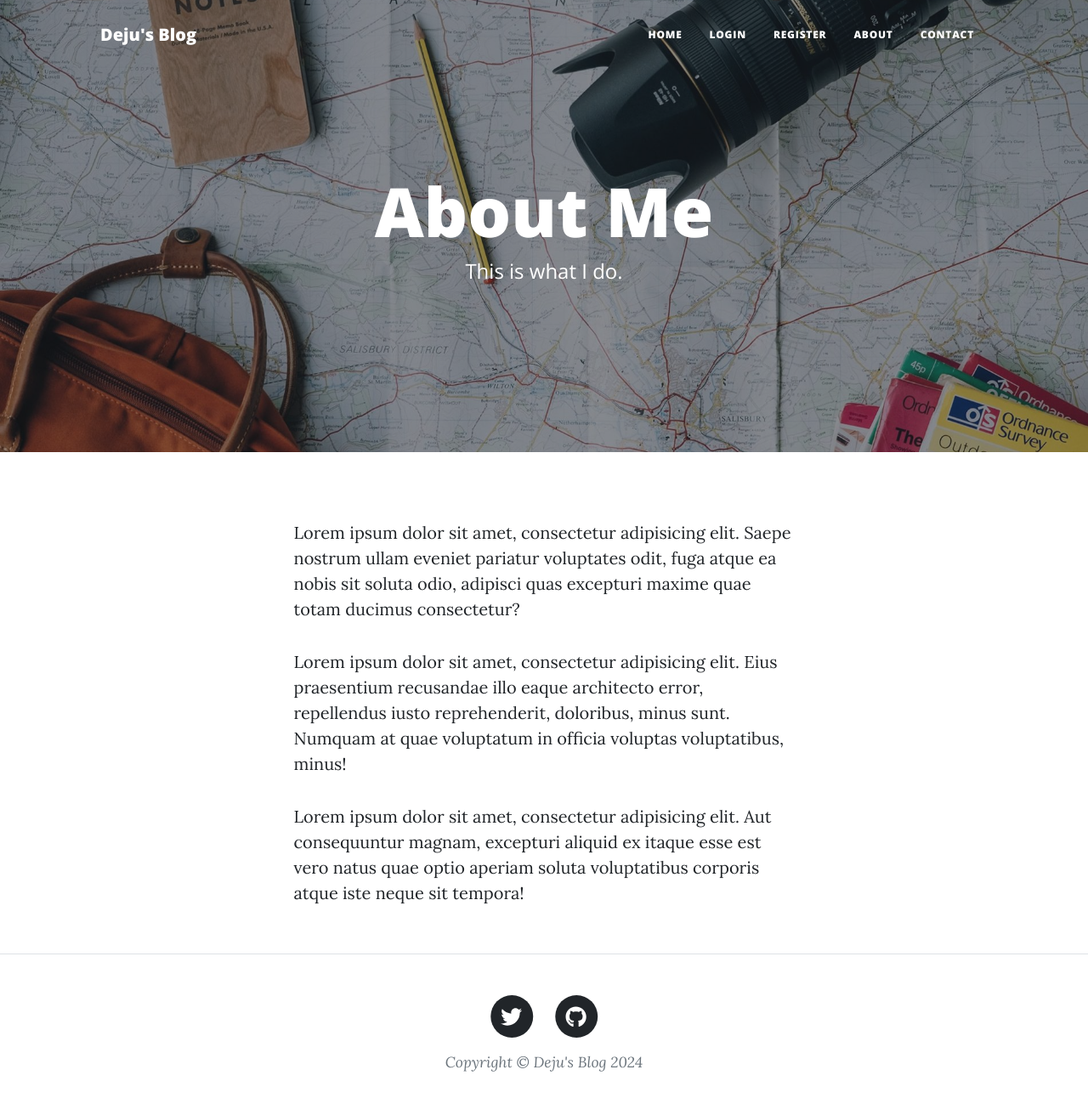
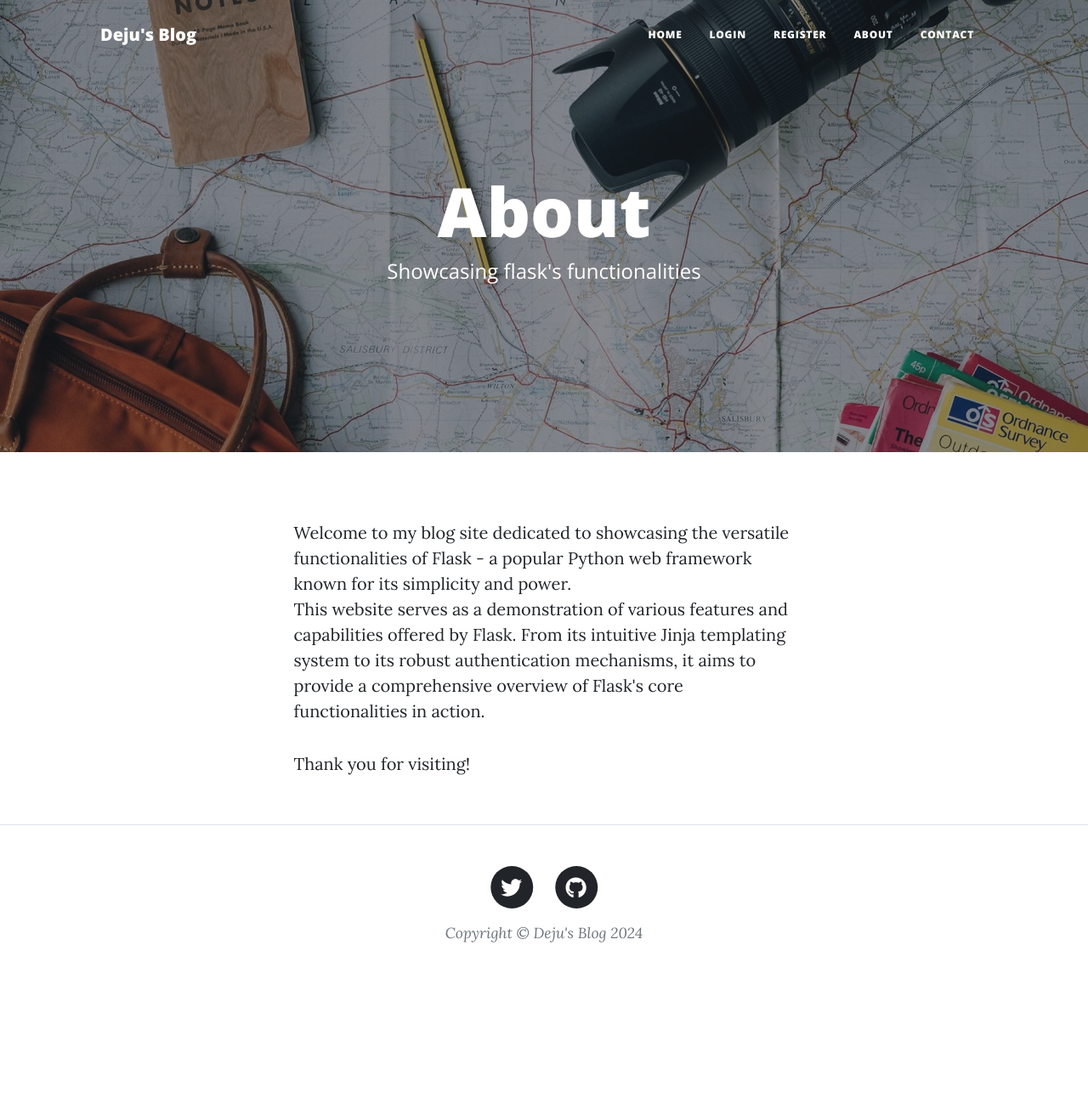
Before and after one commit to DejusDevspace/flask-blog-webstite, a Flask app: page /about in a window 1280 px wide. Shown: the whole page at 85% size. After the commit the page ends 1109 px from the top, so only its background shows below. Run offline with Flask 3, Linux system fonts and the light colour scheme; some libraries are stand-ins or nearby versions.

Commit message:
Update database config - No deployment

```diff
--- a/main.py
+++ b/main.py
@@ -49,7 +49,7 @@ class Base(DeclarativeBase):
     pass
 
 
-app.config['SQLALCHEMY_DATABASE_URI'] = os.environ.get('SQLALCHEMY_DATABASE_URI', 'sqlite:///posts.db')
+app.config['SQLALCHEMY_DATABASE_URI'] = os.environ.get('SQLALCHEMY_DATABASE_URI')
 db = SQLAlchemy(model_class=Base)
 db.init_app(app)
 
--- a/templates/about.html
+++ b/templates/about.html
@@ -9,8 +9,8 @@
     <div class="row gx-4 gx-lg-5 justify-content-center">
       <div class="col-md-10 col-lg-8 col-xl-7">
         <div class="page-heading">
-          <h1>About Me</h1>
-          <span class="subheading">This is what I do.</span>
+          <h1>About</h1>
+          <span class="subheading">Showcasing flask's functionalities</span>
         </div>
       </div>
     </div>
@@ -22,22 +22,14 @@
     <div class="row gx-4 gx-lg-5 justify-content-center">
       <div class="col-md-10 col-lg-8 col-xl-7">
         <p>
-          Lorem ipsum dolor sit amet, consectetur adipisicing elit. Saepe
-          nostrum ullam eveniet pariatur voluptates odit, fuga atque ea nobis
-          sit soluta odio, adipisci quas excepturi maxime quae totam ducimus
-          consectetur?
+          Welcome to my blog site dedicated to showcasing the versatile functionalities of Flask - a popular Python web
+          framework known for its simplicity and power.
+          <br>
+          This website serves as a demonstration of various features and capabilities offered by Flask. From its
+          intuitive Jinja templating system to its robust authentication mechanisms, it aims to provide a comprehensive overview of Flask's core functionalities in action.
         </p>
         <p>
-          Lorem ipsum dolor sit amet, consectetur adipisicing elit. Eius
-          praesentium recusandae illo eaque architecto error, repellendus iusto
-          reprehenderit, doloribus, minus sunt. Numquam at quae voluptatum in
-          officia voluptas voluptatibus, minus!
-        </p>
-        <p>
-          Lorem ipsum dolor sit amet, consectetur adipisicing elit. Aut
-          consequuntur magnam, excepturi aliquid ex itaque esse est vero natus
-          quae optio aperiam soluta voluptatibus corporis atque iste neque sit
-          tempora!
+         Thank you for visiting!
         </p>
       </div>
     </div>
```
Also changed, not shown: 1 other file.
